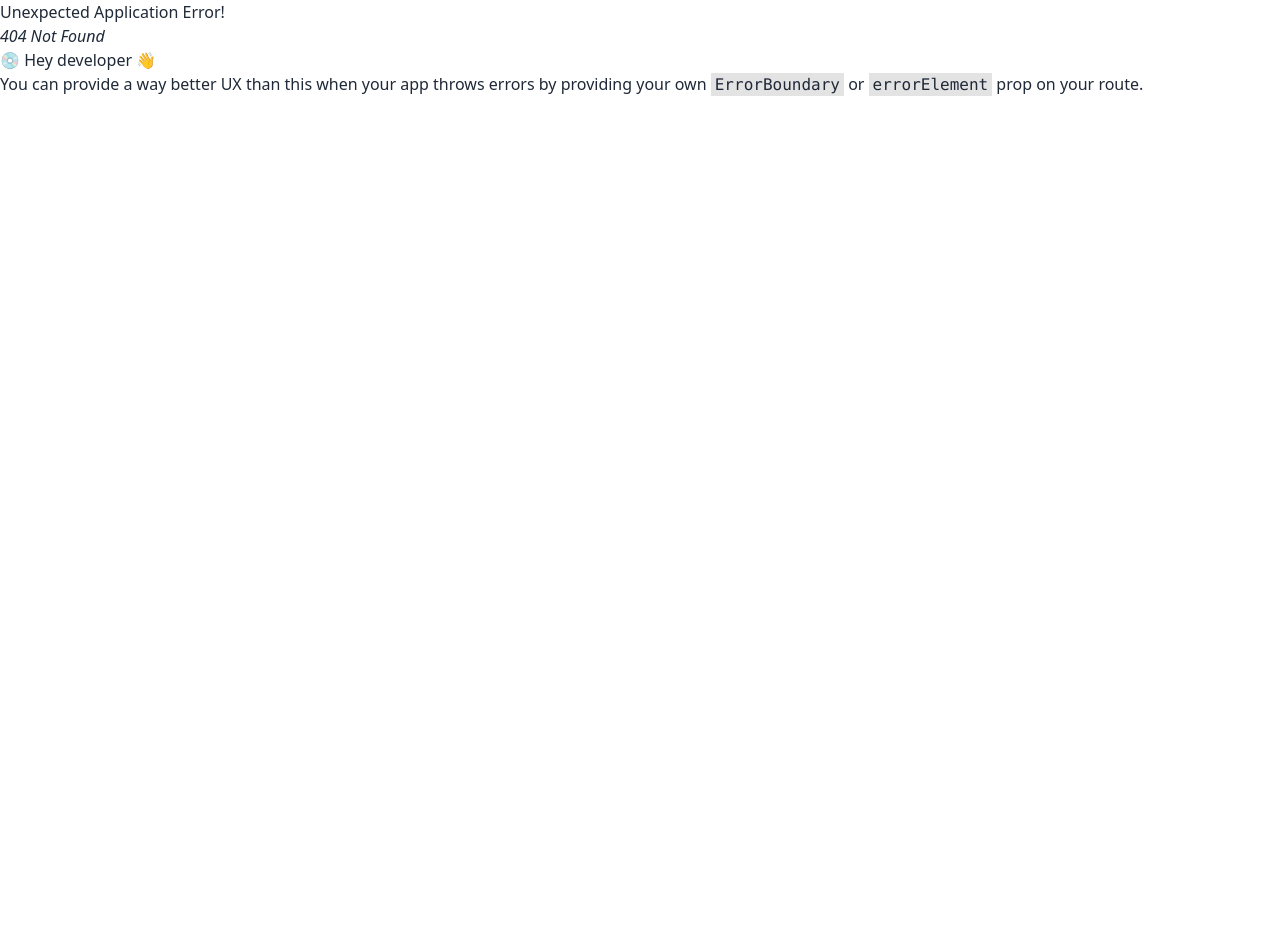
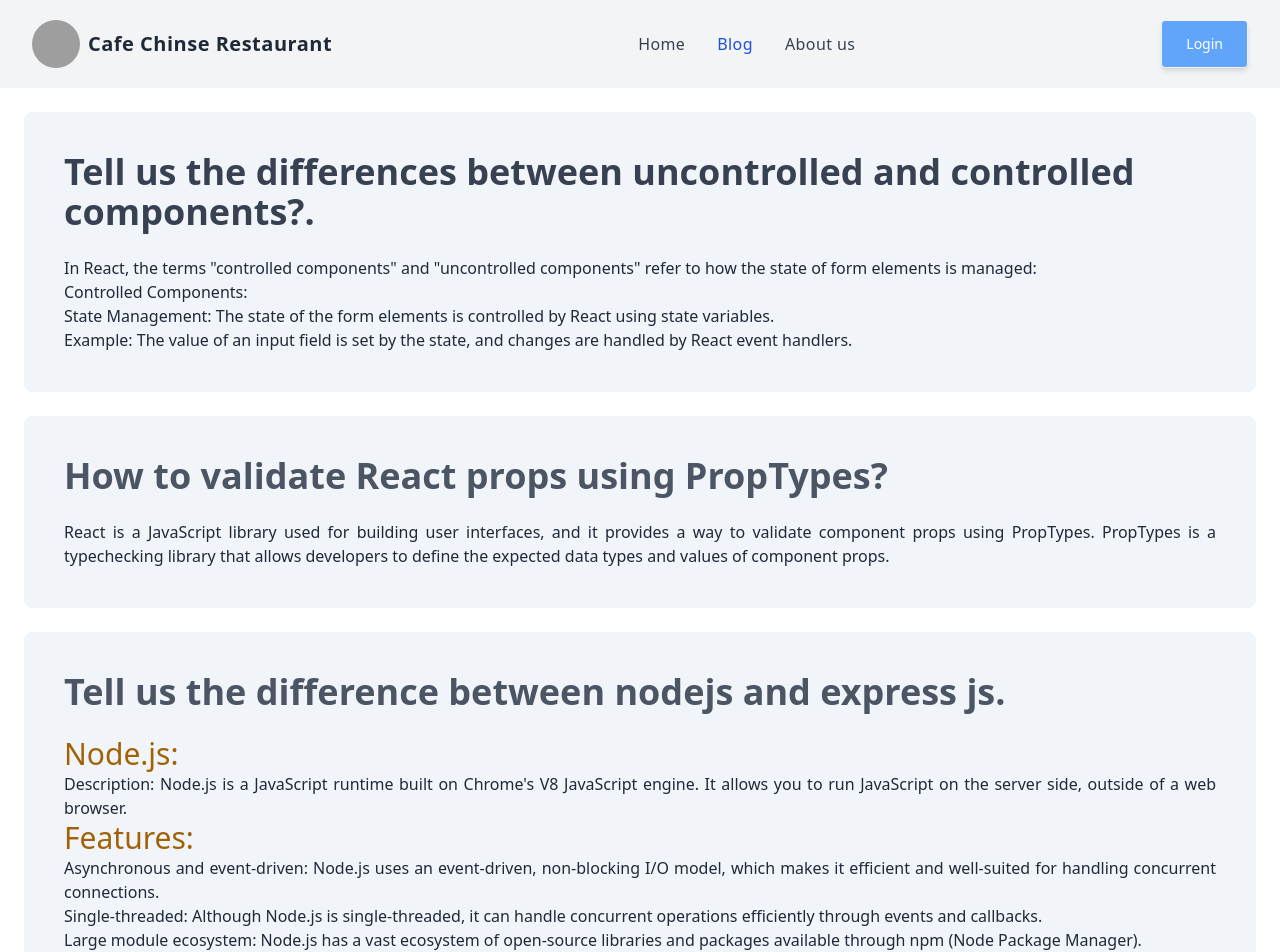
Before and after one commit to sarwar1821201/cafe-chinse, a React (Vite) app: page /blog in a window 1280 px wide. Before the commit this address had no page. Shown: the top 952 px of the page. Before the commit the page ends 800 px from the top, so only its background shows below. Built offline with nearby package versions, Linux system fonts and the light colour scheme; grey boxes are pictures that could not be loaded.

Commit message:
create blog components, and answer the following question

```diff
--- /dev/null
+++ b/src/pages/Blog/Blog.jsx
@@ -0,0 +1,79 @@
+import React from 'react';
+
+const Blog = () => {
+    return (
+        <div>
+
+            <div className="bg-slate-100 p-10 mb-6 rounded-lg mx-6 mt-6">
+          <h5 className="text-gray-700 text-4xl font-bold mb-6">
+          Tell us the differences between uncontrolled and controlled components?.
+          </h5>
+          <p className="text-justify">
+          In React, the terms "controlled components" and "uncontrolled components" refer to how the state of form elements is managed:
+            <br></br>
+          Controlled Components:
+          <br></br>
+        State Management: The state of the form elements is controlled by React using state variables.
+       <br></br>
+Example: The value of an input field is set by the state, and changes are handled by React event handlers.
+          </p>
+        </div>
+
+        <div className="bg-slate-100 p-10 mb-6 rounded-lg mx-6 mt-6">
+          <h5 className="text-gray-600 text-4xl font-bold mb-6">
+          How to validate React props using PropTypes?
+          </h5>
+          <p className="text-justify">
+          React is a JavaScript library used for building user interfaces, and
+            it provides a way to validate component props using PropTypes.
+            PropTypes is a typechecking library that allows developers to define
+            the expected data types and values of component props.
+          </p>
+
+         </div>
+
+         <div className="bg-slate-100 p-10 mb-6 rounded-lg mx-6 mt-6">
+          <h5 className="text-gray-600 text-4xl font-bold mb-6">
+          Tell us the difference between nodejs and express js.
+          </h5>
+          <p className="text-justify">
+            <h3 className='text-yellow-700 text-3xl'>Node.js:</h3>
+            Description: Node.js is a JavaScript runtime built on Chrome's V8 JavaScript engine. It allows you to run JavaScript on the server side, outside of a web browser.
+            <br />
+            <ul > <span className='text-yellow-700 text-3xl'> Features:</span>
+                <li>Asynchronous and event-driven: Node.js uses an event-driven, non-blocking I/O model, which makes it efficient and well-suited for handling concurrent connections.</li>
+                <li>Single-threaded: Although Node.js is single-threaded, it can handle concurrent operations efficiently through events and callbacks.</li>
+                <li>Large module ecosystem: Node.js has a vast ecosystem of open-source libraries and packages available through npm (Node Package Manager).</li>
+            </ul>
+              <br />
+            <h3 className='text-yellow-700 text-3xl'>Express js:</h3>
+            Description: Express.js is a web application framework for Node.js. It simplifies the process of building robust, scalable, and maintainable web applications by providing a set of features for web and mobile applications.
+
+            <ul > <span className='text-yellow-700 text-3xl'> Features:</span>
+            <li>Middleware: Express.js uses middleware functions that have access to the request and response objects. Middleware functions can perform tasks such as authentication, logging, and more.</li>
+            <li>Routing: Express.js provides a simple and effective way to define routes for handling HTTP requests.</li>
+            <li>Template engines: Express.js supports various template engines, like EJS, Pug, and Handlebars, making it flexible for rendering dynamic content on the server side.</li>
+
+            </ul>
+
+          </p>
+
+         </div>
+
+
+        <div className="bg-slate-100 p-10 mb-6 rounded-lg mx-6 mt-6">
+          <h5 className="text-gray-600 text-4xl font-bold mb-6">
+          What is a custom hook, and why will you create a custom hook?
+          </h5>
+          <p className="text-justify">
+          A custom hook in React is a JavaScript function whose name starts with "use" and that may call other hooks. Custom hooks allow you to reuse stateful logic across multiple components in a React application. They are a way to extract component logic into a reusable function, enabling better code organization, sharing of logic, and creating more maintainable and modular components.
+          </p>
+
+         </div>
+
+
+        </div>
+    );
+};
+
+export default Blog;
--- a/src/pages/Shared/Header/Header.jsx
+++ b/src/pages/Shared/Header/Header.jsx
@@ -30,7 +30,7 @@ return (
       </li>
       <li>
         <NavLink
-          to='/books'
+          to='/blog'
           className={({ isActive }) => (isActive ? 'active' : 'default')}
         >
           Blog
@@ -38,7 +38,7 @@ return (
       </li>
       <li>
         <NavLink
-          to='/about'
+          to='/about-us'
           className={({ isActive }) => (isActive ? 'active' : 'default')}
         >
           About us
@@ -47,12 +47,14 @@ return (
     </ul>
 
    {/* Mobile Navbar Section */}
-
+      <button className="btn bg-yellow-700" >Login</button>
 
 
 {/* Mobile Section End */}
 
     </div>
+
+
 
     </div>
 
--- a/src/routes/Routes.jsx
+++ b/src/routes/Routes.jsx
@@ -1,6 +1,7 @@
 import { createBrowserRouter } from "react-router-dom";
 import MainLayout from "../layouts/MainLayout";
 import Home from "../pages/Home/Home";
+import Blog from "../pages/Blog/Blog";
 
 
 
@@ -12,6 +13,10 @@ const router= createBrowserRouter([
             {
                 path:'/',
                 element: <Home></Home>
+            },
+            {
+                path:'/blog',
+                element: <Blog></Blog>
             }
         ]
     }
```
